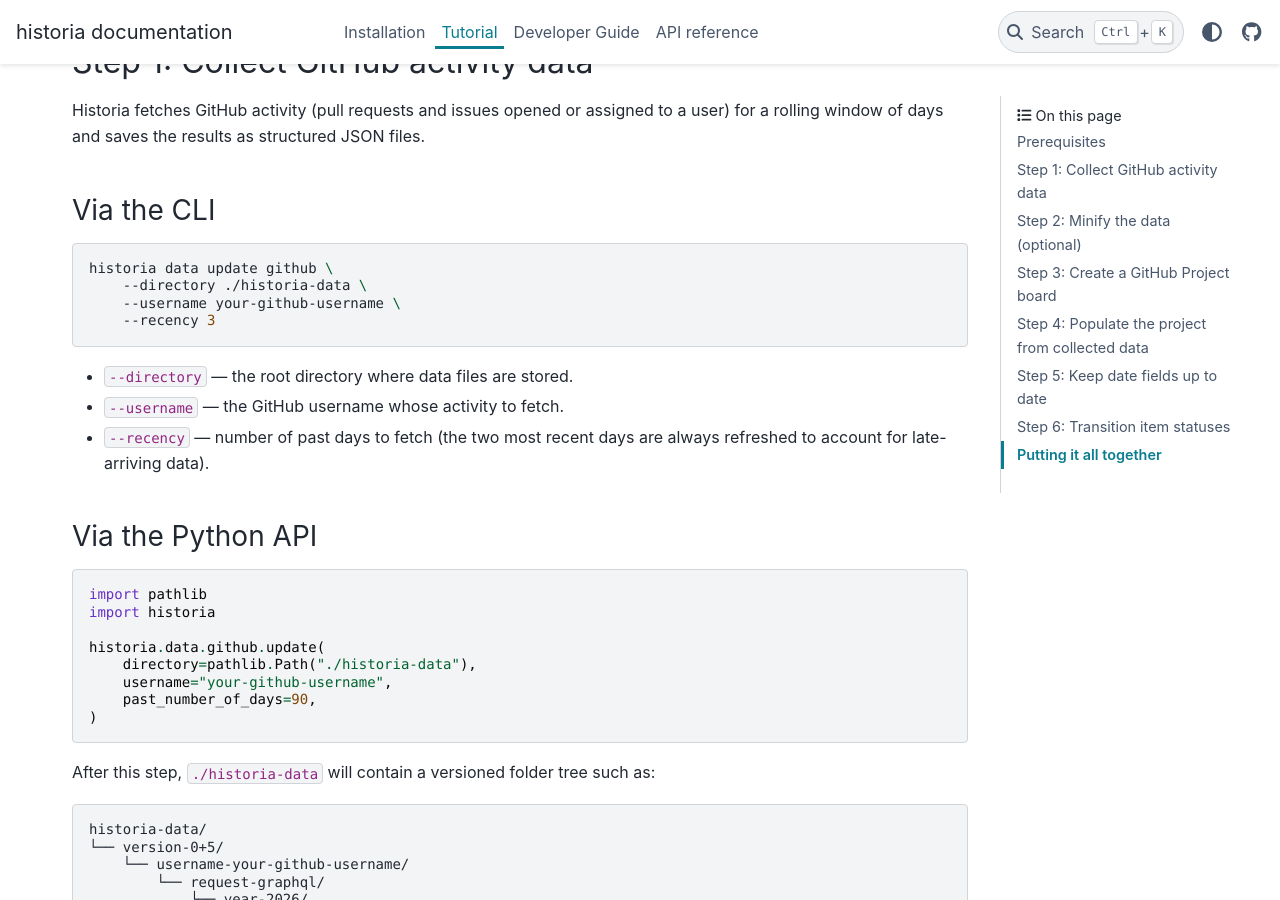
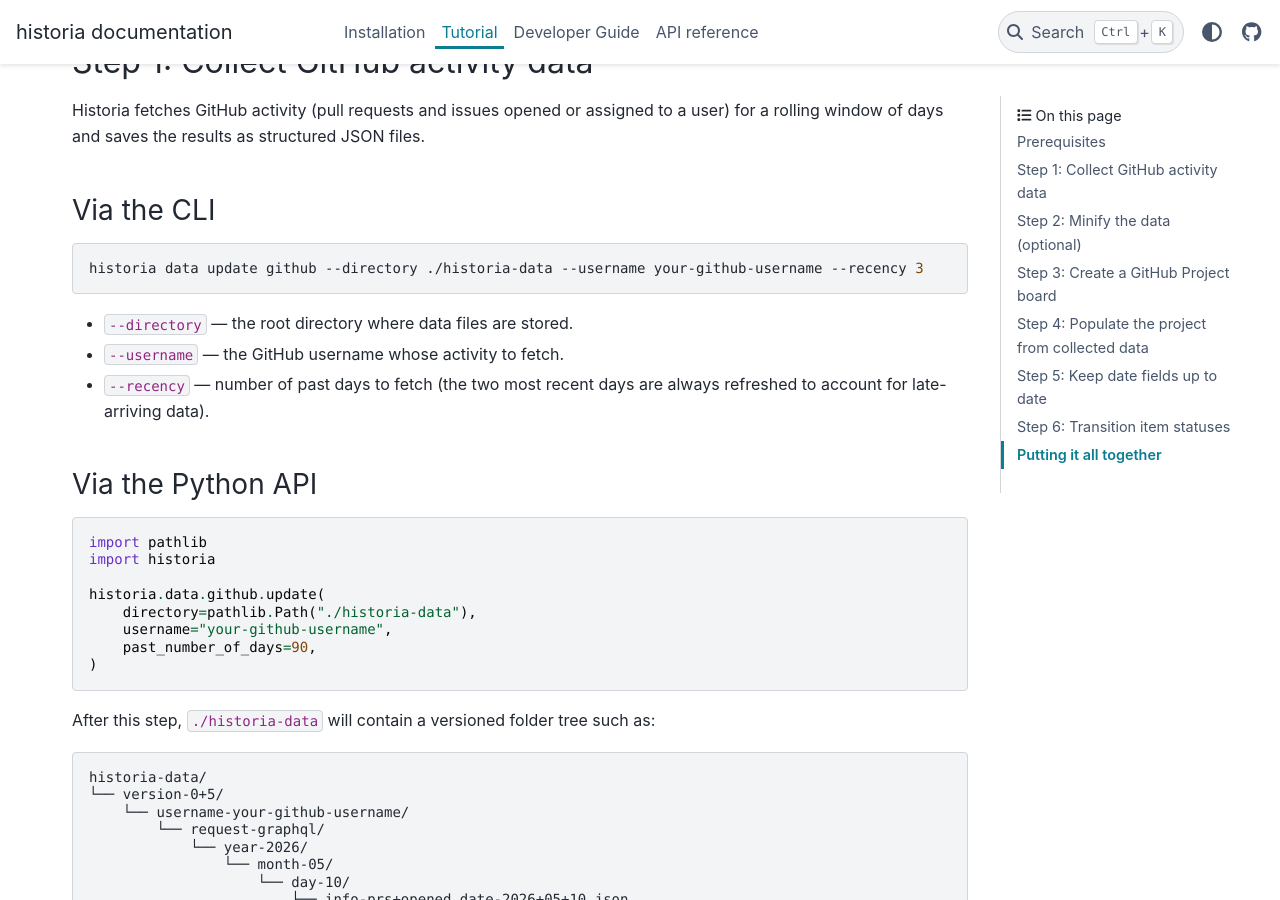
Before and after one commit to CodyCBakerPhD/historia, a Sphinx documentation site: the page built from docs/tutorial/index.md, in a window 1280 px wide and 900 px high, scrolled down 500 px. Built offline with Sphinx 7.4.7 and the PyData theme 0.15.4, drawn with Linux system fonts in a browser that asks for light colours.

````diff
--- a/docs/tutorial/index.md
+++ b/docs/tutorial/index.md
@@ -19,10 +19,7 @@ Historia fetches GitHub activity (pull requests and issues opened or assigned to
 ### Via the CLI
 
 ```bash
-historia data update github \
-    --directory ./historia-data \
-    --username your-github-username \
-    --recency 3
+historia data update github --directory ./historia-data --username your-github-username --recency 3
 ```
 
 - `--directory` — the root directory where data files are stored.
````
